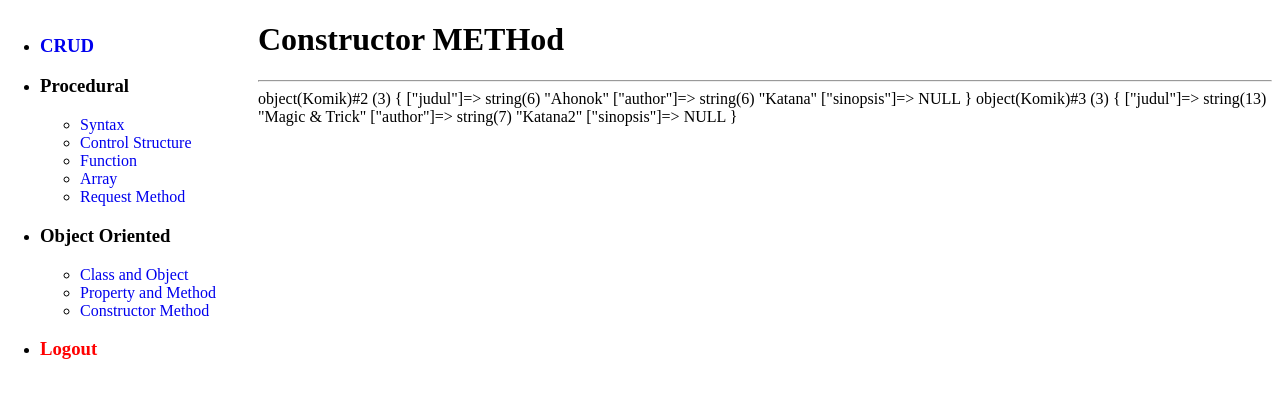
After one commit to Hendrawan5rb/php, a PHP site: page /oop/constructor_method.php in a window 1280 px wide. The commit adds this page. Shown: the top 398 px of the page. Run offline with PHP 8.4, Linux system fonts and the light colour scheme.

Commit message:
Constructor METHod

```diff
--- /dev/null
+++ b/oop/constructor_method.php
@@ -0,0 +1,53 @@
+<!DOCTYPE html>
+<html lang="en">
+
+<head>
+    <meta charset="UTF-8">
+    <meta name="viewport" content="width=device-width, initial-scale=1.0">
+    <link rel="icon" type="image/png" href="/img/app/favicon-32x32.png" sizes="32x32" />
+    <link rel="icon" type="image/png" href="/img/app/favicon-16x16.png" sizes="16x16" />
+    <link rel="stylesheet" href="/css/style.css">
+    <title>Constructor METHod</title>
+</head>
+
+<body>
+
+    <?php include '../sidebar.php' ?>
+
+    <div class="main">
+
+        <h1>Constructor METHod</h1>
+        <hr>
+
+        <?php
+        // Constructor METHod adalah METHod yang otomatis dijalankan ketika sebuah Class di Instansiasi/dibuat Objectnya
+
+        class Komik
+        {
+            public $judul, $author, $sinopsis;
+
+            // __construct merupakan bagian dari Magic METHod milik php. Ditandai dengan : __(unserscore 2x)
+            public function __construct($judul = "Ahonok", $author = "Katana")
+            {
+                $this->judul = $judul;
+                $this->author = $author;
+            }
+
+            public function getData()
+            {
+                return "$this->judul, $this->author";
+            }
+        }
+
+        $komik = new Komik();
+        var_dump($komik);
+
+        $komik2 = new Komik('Magic & Trick', 'Katana2');
+        var_dump($komik2);
+        ?>
+
+    </div>
+
+</body>
+
+</html>
--- a/sidebar.php
+++ b/sidebar.php
@@ -18,6 +18,7 @@
         <ul>
             <li><a href="/oop/class&&object.php">Class and Object</a></li>
             <li><a href="/oop/property&&method.php">Property and Method</a></li>
+            <li><a href="/oop/constructor_method.php">Constructor Method</a></li>
         </ul>
     </li>
     <li>
```
